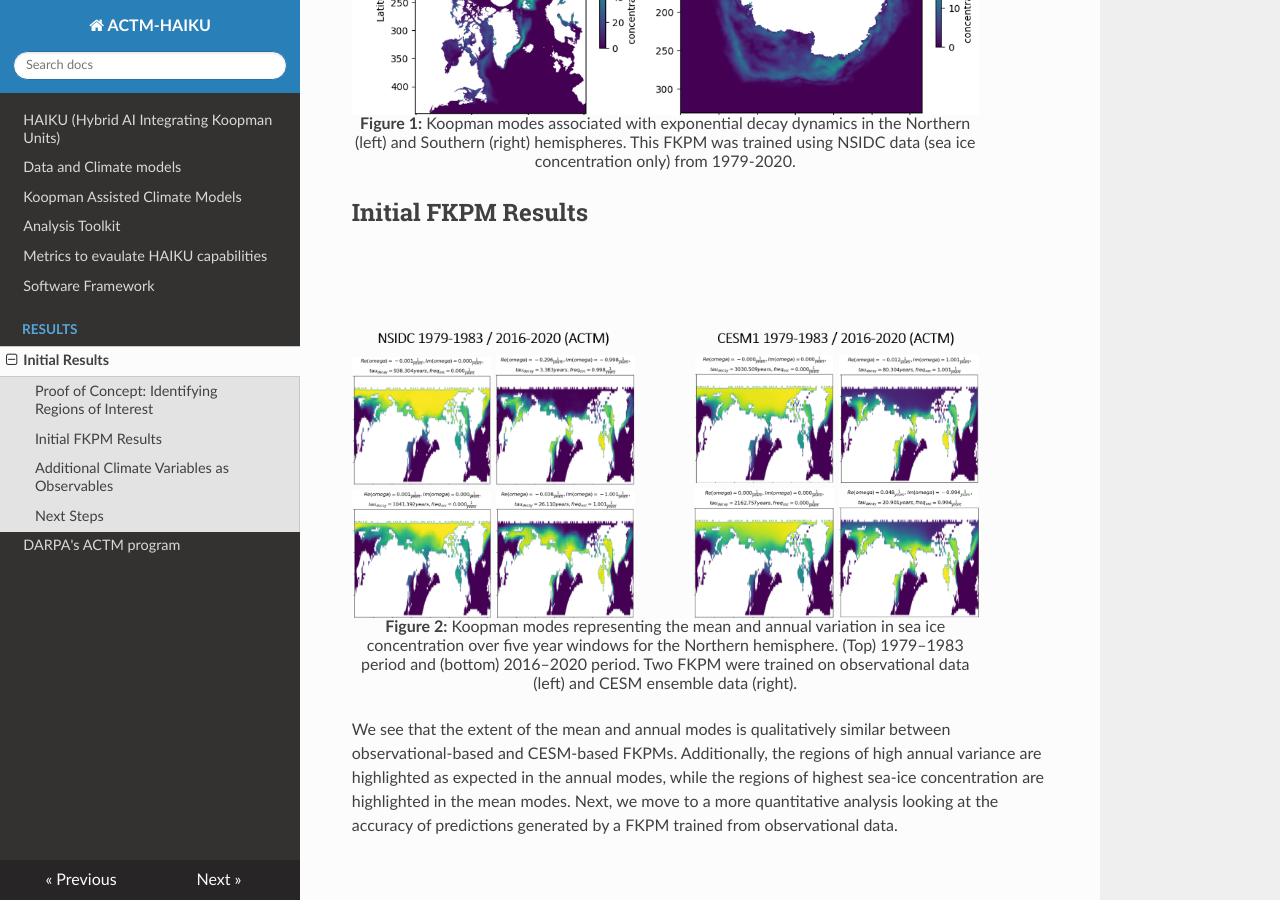
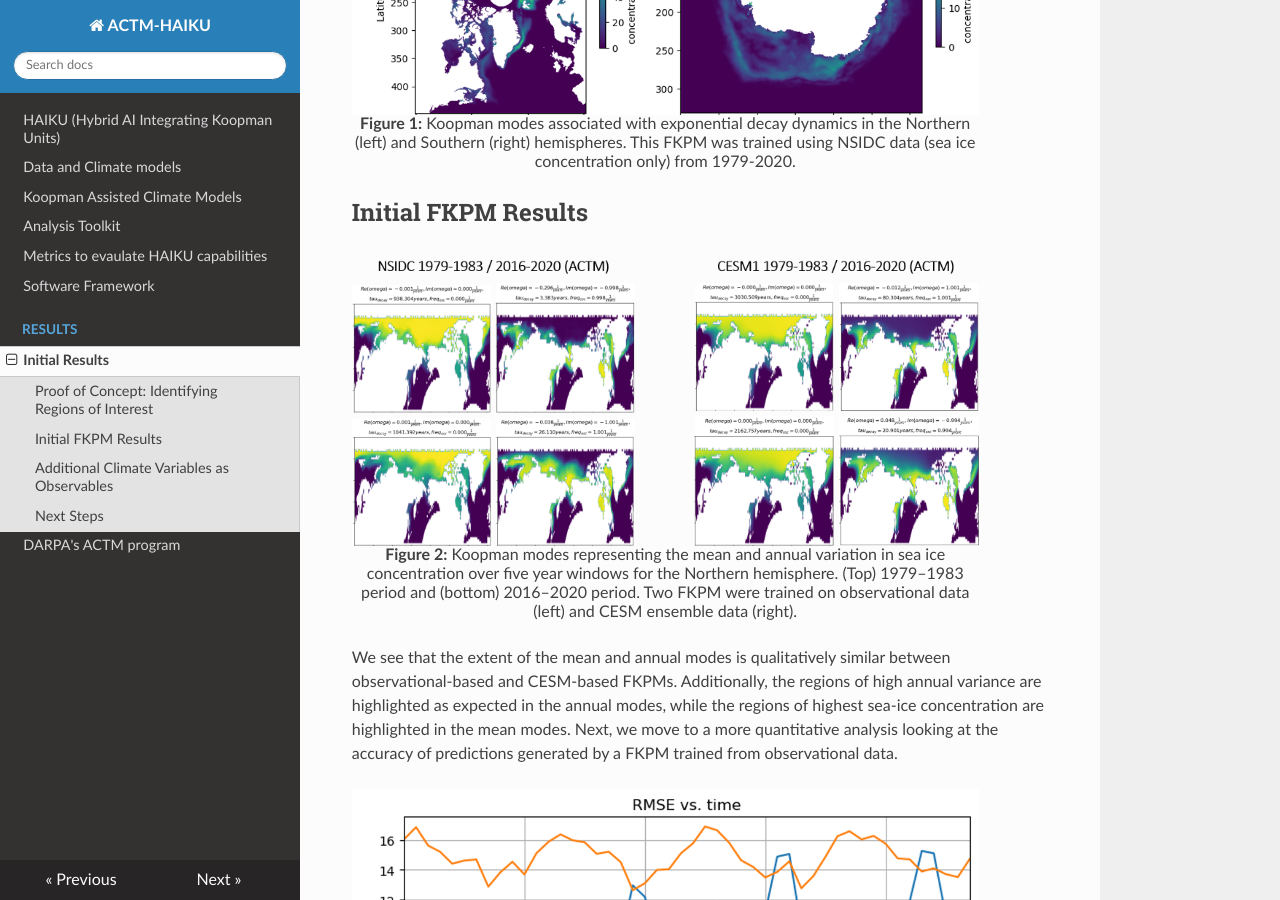
Before and after one commit to BAE-Systems-HAIKU/HAIKU, an MkDocs documentation site: the page built from docs/Results/initial_motivation_results.md, in a window 1280 px wide and 900 px high, scrolled down 759 px. Built offline with MkDocs 1.6.1, drawn with Linux system fonts in a browser that asks for light colours; nearby versions of some CDN libraries.

Commit message:
fixed spacing issues

```diff
--- a/docs/Results/initial_motivation_results.md
+++ b/docs/Results/initial_motivation_results.md
@@ -10,20 +10,20 @@ Training a FKPM on NSIDC sea ice concentrations (ICEFRAC) enables identification
 <figure>
 <img src="../../figs/results/NSIDC_1979-2020_exp_mode_both.png" alt="sample NSIDC exponential mode" style="width:90%">
 <figcaption align = "center" style="width:90%"><b>Figure 1:</b> Koopman modes associated with exponential decay dynamics in the Northern (left) and Southern (right) hemispheres. This FKPM was trained using NSIDC data (sea ice concentration only) from 1979-2020.  </figcaption>
-</figure>  <br/><br/>
+</figure>
 
 ## Initial FKPM Results
+
 <figure>
 <img src="../../figs/results/NSIDC_vs_CESM_1979-2020_mean-annual_comparison.png" alt="NSIDC FKPM vs CESM1 FKPM" style="width:90%">
 <figcaption align = "center" style="width:90%"><b>Figure 2:</b> Koopman modes representing the mean and annual variation in sea ice concentration over five year windows for the Northern hemisphere. (Top) 1979–1983 period and (bottom) 2016–2020 period. Two FKPM were trained on observational data (left) and CESM ensemble data (right).   </figcaption>
-</figure>  <br/><br/>
-
+</figure>
 We see that the extent of the mean and annual modes is qualitatively similar between  observational-based and CESM-based FKPMs. Additionally, the regions of high annual variance are highlighted as expected in the annual modes, while the regions of highest sea-ice concentration are highlighted in the mean modes. Next, we move to a more quantitative analysis looking at the accuracy of predictions generated by a FKPM trained from observational data.
 
 <figure>
 <img src="../../figs/results/Sea_ice_only_forecasting.png" alt="FKPM sea ice only monthly accuracy" style="width:90%">
 <figcaption align = "center" style="width:90%"><b>Figure 3:</b> A FKPM was trained on monthly NSIDC (sea ice concentration only) data from 1997-2000. The Koopman model was then run forward to forecast monthly predictions from 2001-2004. The pointwise RMSE of the FKPM (blue), CESM1 (orange), and climatological mean (green) were then computed from the observed monthly NSIDC data. </figcaption>
-</figure>  <br/><br/>
+</figure>
 
 We see that the FKPM trained only on Sea Ice data seems to mirror the climatological mean, while remaining slightly worse. The CESM1 model is generally not used for the purpose of month-month prediction, but it is worth noting that the relative cycles of error for the CESM1 simulation opposes those of the FKPM and climatological mean. This hints both the NSIDC-based FKPM and the CESM1 may be good candidates for a hybrid model.
 
@@ -38,14 +38,14 @@ We compare observational-based and CESM-based FKPMs trained on all three climate
 <figure>
 <img src="../../figs/results/CESM_NSIDC_compare_multiple_variables_mean_mode.png" alt="CESM" style="width:90%">
 <figcaption align = "center" style="width:90%"><b>Figure 4:</b> The mean modes are visualized for the CESM-based FKPM (top) and the observational-based FKPM (bottom). The results are qualitatively similar and also match physical expectations for annual variance of these variables.  </figcaption>
-</figure>  <br/><br/>
+</figure>
 
 The annual modes are shown in Figure 5 and match expectation for the typical annual fluctuation of these variables across the training interval.
 
 <figure>
 <img src="../../figs/results/CESM_NSIDC_compare_multiple_variables_annual_mode.png" alt="CESM" style="width:90%">
 <figcaption align = "center" style="width:90%"><b>Figure 5:</b> The annual modes are visualized for the CESM-based FKPM (top) and the observational-based FKPM (bottom). The results are qualitatively similar and also match physical expectations for annual variance of these variables.  </figcaption>
-</figure>  <br/><br/>
+</figure>
 
 We have preliminary evidence that shows an improvement in modelling the sea ice concentration dynamics with the inclusion of these additional climate variables. We are interested in assessing the quality of the predictions generated from models with additional variables. The Root Mean Squared Error (RMSE) is computed between the monthly predictions of various models and the NSIDC monthly sea ice concentration data in Figure 6.
 
```
